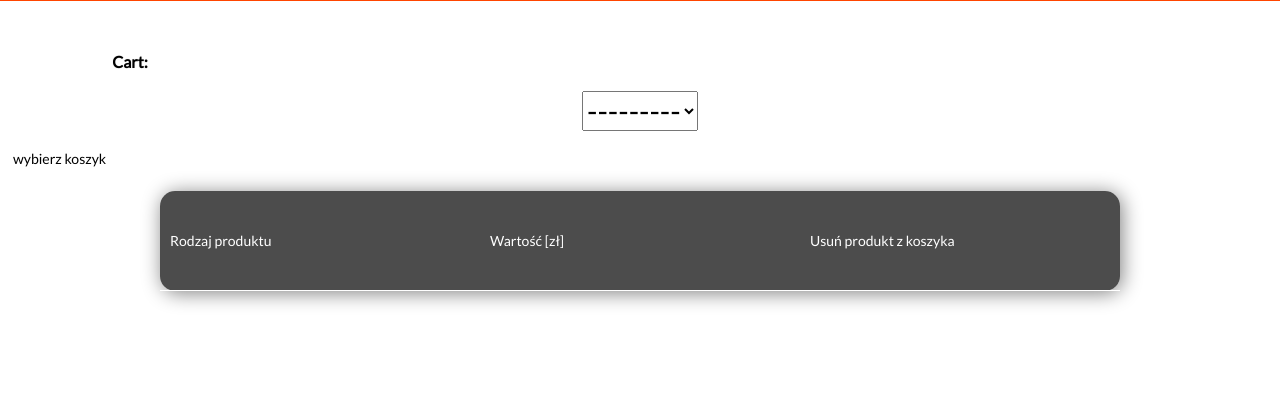
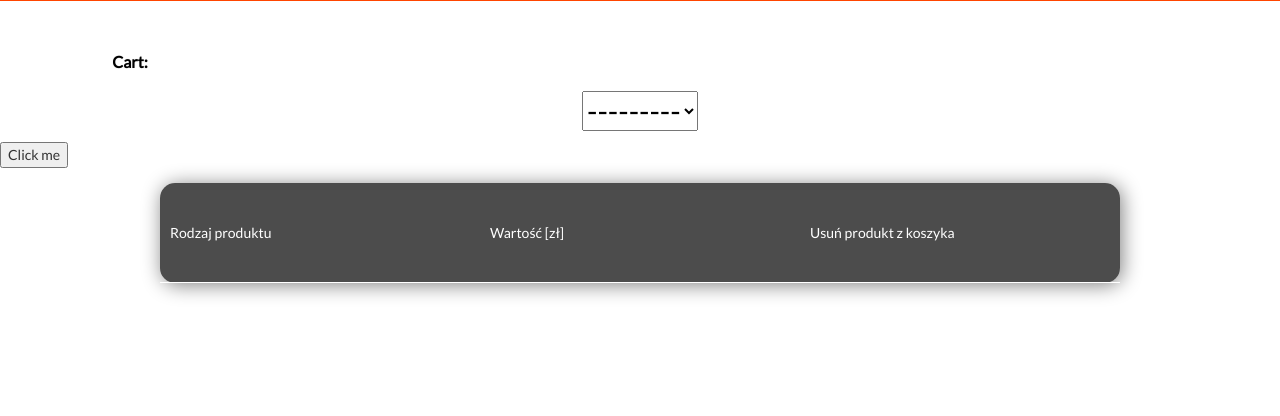
Before and after one commit to PatkaSm/Struktura-zakupow, a Django app: page /cart/ in a window 1280 px wide. Shown: the part 986-1402 px from the top of the page. Run offline with Django 3.2, Linux system fonts and the light colour scheme; the visitor is signed in with stand-in values (Sample User, id 1); data that the repository does not hold is empty; some libraries are stand-ins or nearby versions.

Commit message:
choicefield cart

```diff
--- a/Struktura/Templates/cart.html
+++ b/Struktura/Templates/cart.html
@@ -11,7 +11,7 @@
 					{% csrf_token %}
 					{{ form.as_p }}
 					<div class="form-group">
-						<button class="btn btn-outline-info" type="submit">Dodaj produkt</button>
+						<button class="btn btn-outline-info" type="submit" name="dodajProdukt">Dodaj produkt</button>
 					</div>
 				</form>
 			</div>
@@ -22,7 +22,7 @@
 				{% csrf_token %}
 				{{ form2.as_p }}
 				<div class="form-group">
-					<button class="btn btn-outline-info" type="submit">wybierz koszyk</button>
+					<input type="submit" name="button_1" value="Click me">
 				</div>
 			</form>
 
--- a/Struktura/product/views.py
+++ b/Struktura/product/views.py
@@ -5,20 +5,22 @@ from product.forms import NewProductForm, selectCart
 
 
 def new_product_view(request):
+    form = NewProductForm(request.POST, user=request.user)
+    form2 = selectCart(request.POST, user=request.user)
     if request.method == 'POST':
-        form = NewProductForm(request.POST, user=request.user)
-        form2 = selectCart(request.POST, user=request.user)
-        if form.is_valid():
-            product = form.save(commit = False)
-            product.user = request.user
-            product.save()
-            cart = form.cleaned_data.get('cart')
-            cart.product.add(product)
-            cart.save()
-            name = form.cleaned_data.get('name')
-            messages.success(request, 'Produkt  {name} został utworzony i dodany do koszyka  {cart}!'.format(name=name, cart = cart))
-            return redirect('cart')
-        if form2.is_valid():
+        if 'dodajProdukt' in request.POST:
+          if form.is_valid():
+              product = form.save(commit = False)
+              product.user = request.user
+              product.save()
+              cart = form.cleaned_data.get('cart')
+              cart.product.add(product)
+              cart.save()
+              name = form.cleaned_data.get('name')
+              messages.success(request, 'Produkt  {name} został utworzony i dodany do koszyka  {cart}!'.format(name=name, cart = cart))
+              return redirect('cart')
+        elif form2.is_valid():
+            form = NewProductForm(user=request.user)
             cart = form2.cleaned_data.get('cart')
             data = Cart.objects.order_by('-date_added').filter(user=request.user, cart_name=cart.cart_name)
             return render(request, "cart.html", {'form2': form2, 'data': data, 'form':form})
```
